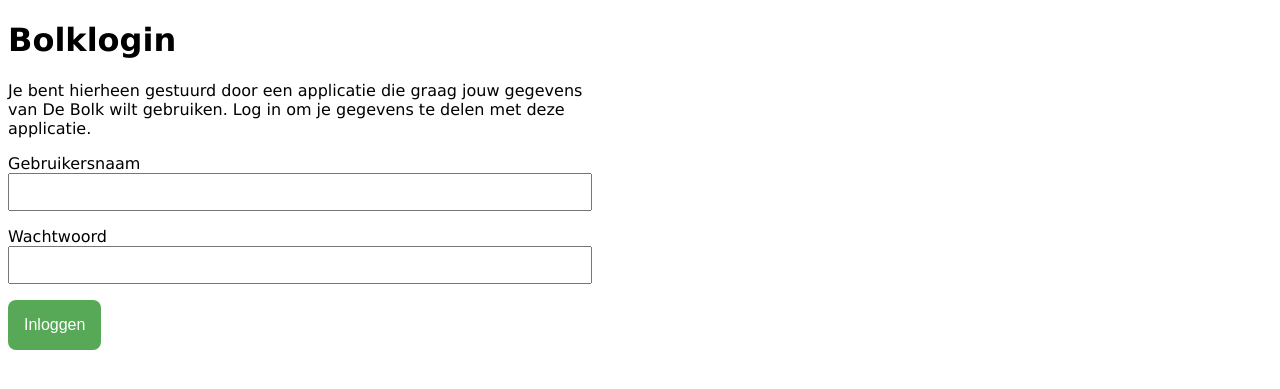
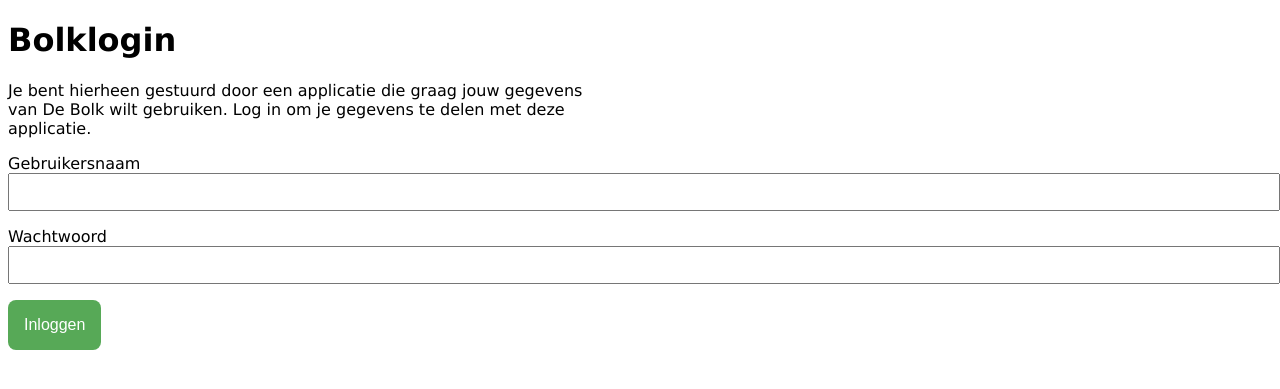
Before and after one commit to debolk/bolklogin, a PHP site: page /views/login.php in a window 1280 px wide. Shown: the top 389 px of the page. Run offline with PHP 8.4, Linux system fonts and the light colour scheme; the template is opened without the code that fills it, so the values that code supplies are empty.

Commit message:
minor input fix

```diff
--- a/web/stylesheets/application.css
+++ b/web/stylesheets/application.css
@@ -53,8 +53,8 @@ input, button {
 
 input {
     display: block;
-    width: 36em;
-    max-width: 100%;
+    min-width: 100%;
+    max-width: 30em;
     height: 2em;
 }
 
```
